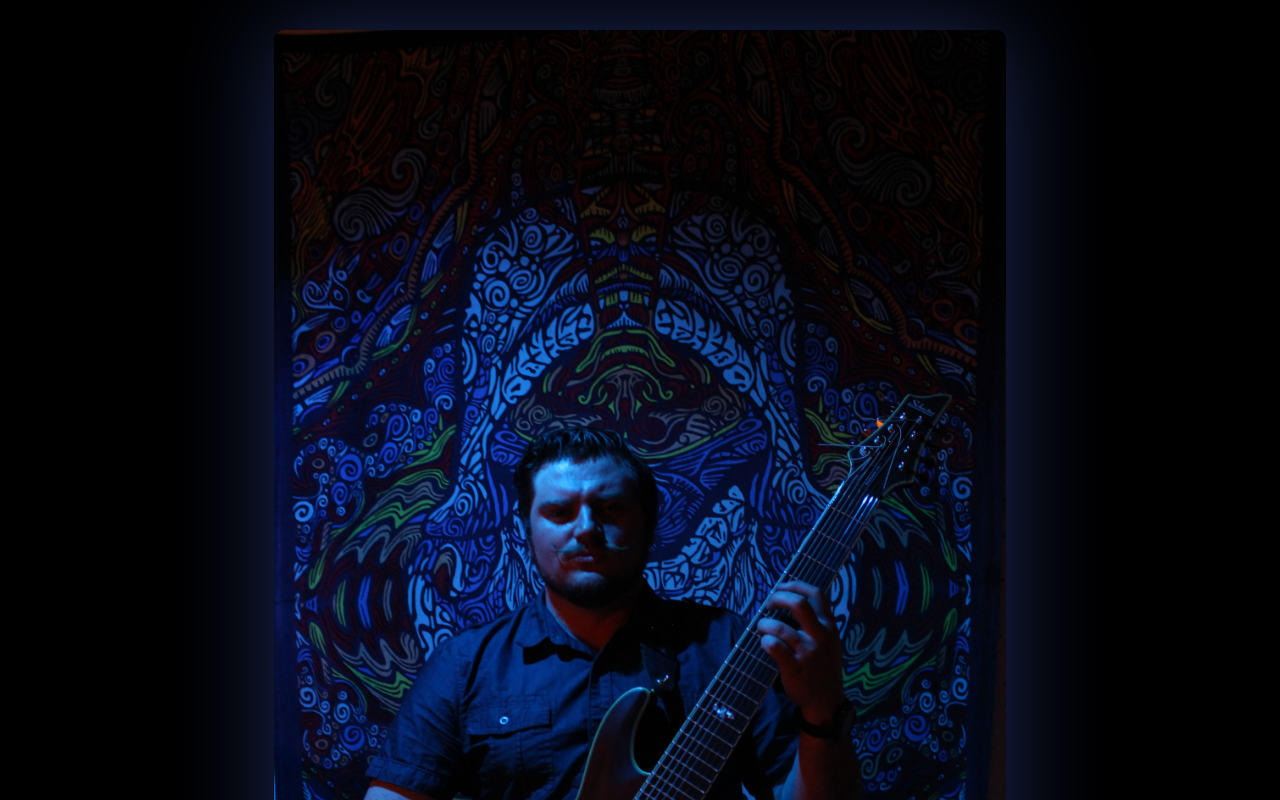
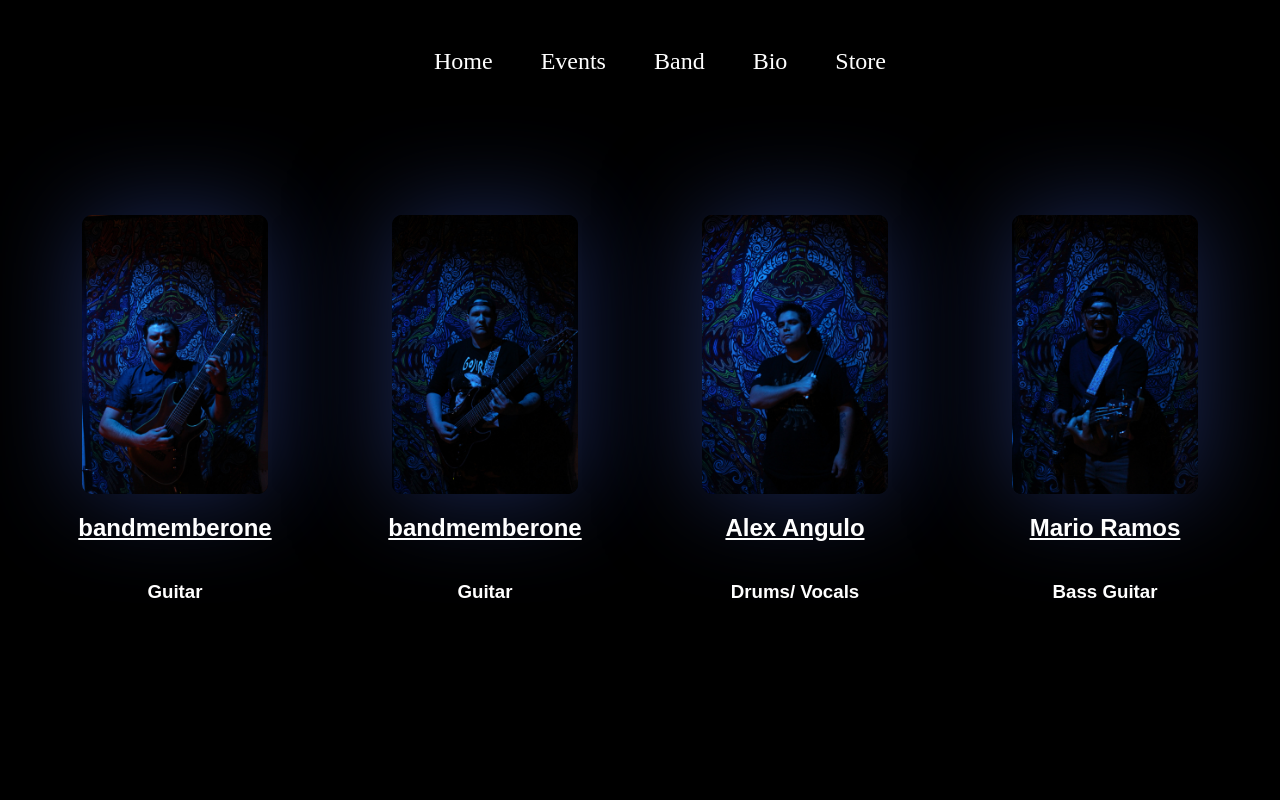
Before and after one commit to JesusFernandoRios/theocide, a Next.js app: page /Band in a window 1280 px wide. Shown: the top 800 px of the page. Built offline with nearby package versions, Linux system fonts and the light colour scheme.

Commit message:
updating biopage

```diff
--- a/components/BandProfile.js
+++ b/components/BandProfile.js
@@ -1,4 +1,3 @@
-
 import styles from '../styles/BandProfiles.module.css'
 
 function BandProfile({image, name, role}) {
--- a/pages/Band.js
+++ b/pages/Band.js
@@ -1,5 +1,7 @@
 
+import NavBar from '../components/NavBar'
 import BandProfile from "../components/BandProfile"
+import styles from '../styles/BandProfiles.module.css'
 
 const bandMembers =[
     { image:'/theo1.jpg',
@@ -25,10 +27,15 @@ const bandMembers =[
 
 function Band() {
     return (
-        <section id="Members">
-        {bandMembers.map((members, index) => (
-          <BandProfile key={index} image={members.image} name={members.name} role={members.role}/>
-        ))}
+        <section id="Members" className={styles.mainContainer}>
+          <NavBar/>
+
+          <div className={styles.imageContainer}>
+            {bandMembers.map((members, index) => (
+              <BandProfile key={index} image={members.image} name={members.name} role={members.role}/>
+            ))}
+          </div>
+
       </section>
     )
 }
--- a/styles/BandProfiles.module.css
+++ b/styles/BandProfiles.module.css
@@ -1,9 +1,20 @@
+
+.mainContainer {
+    display: flex;
+    flex-direction: column;
+    justify-content: center;
+    padding: 20px;
+}
 
 .container {
     display: flex;
     flex-direction: column;
     align-items: center;
-    padding: 30px;
+}
+
+.imageContainer {
+    margin-top: 10%;
+    display: flex;
 }
 
 .container img {
--- /dev/null
+++ b/styles/BioPage.module.css
@@ -0,0 +1,8 @@
+.container {
+    color: white;
+    display: flex;
+    flex-direction: column;
+    justify-content: center;
+    align-items: center;
+    width: 60%;
+}
--- a/styles/NavBar.module.css
+++ b/styles/NavBar.module.css
@@ -2,7 +2,7 @@
     margin-top: 1%;
     width: 100%;
     height: 5%;
-    color: black;
+    color: white;
     width: 100%;
 }
 
--- a/styles/SocialLinks.module.css
+++ b/styles/SocialLinks.module.css
@@ -1,8 +1,11 @@
 .socialLinks {
     display: flex;
     flex-direction:row-reverse;
+    margin: 2%;
     justify-content: center;
-    margin: 2%;
+    background-color: black;
+    padding: 5px;
+    border-radius: 20px;
 }
 
 .socialLinks a {
--- a/styles/globals.css
+++ b/styles/globals.css
@@ -15,6 +15,10 @@ a {
   text-decoration: none;
 }
 
+h2 {
+  text-decoration: underline;
+}
+
 * {
   box-sizing: border-box;
 }
```
Also changed, not shown: pages/Bio.js (+5 -2 lines).
